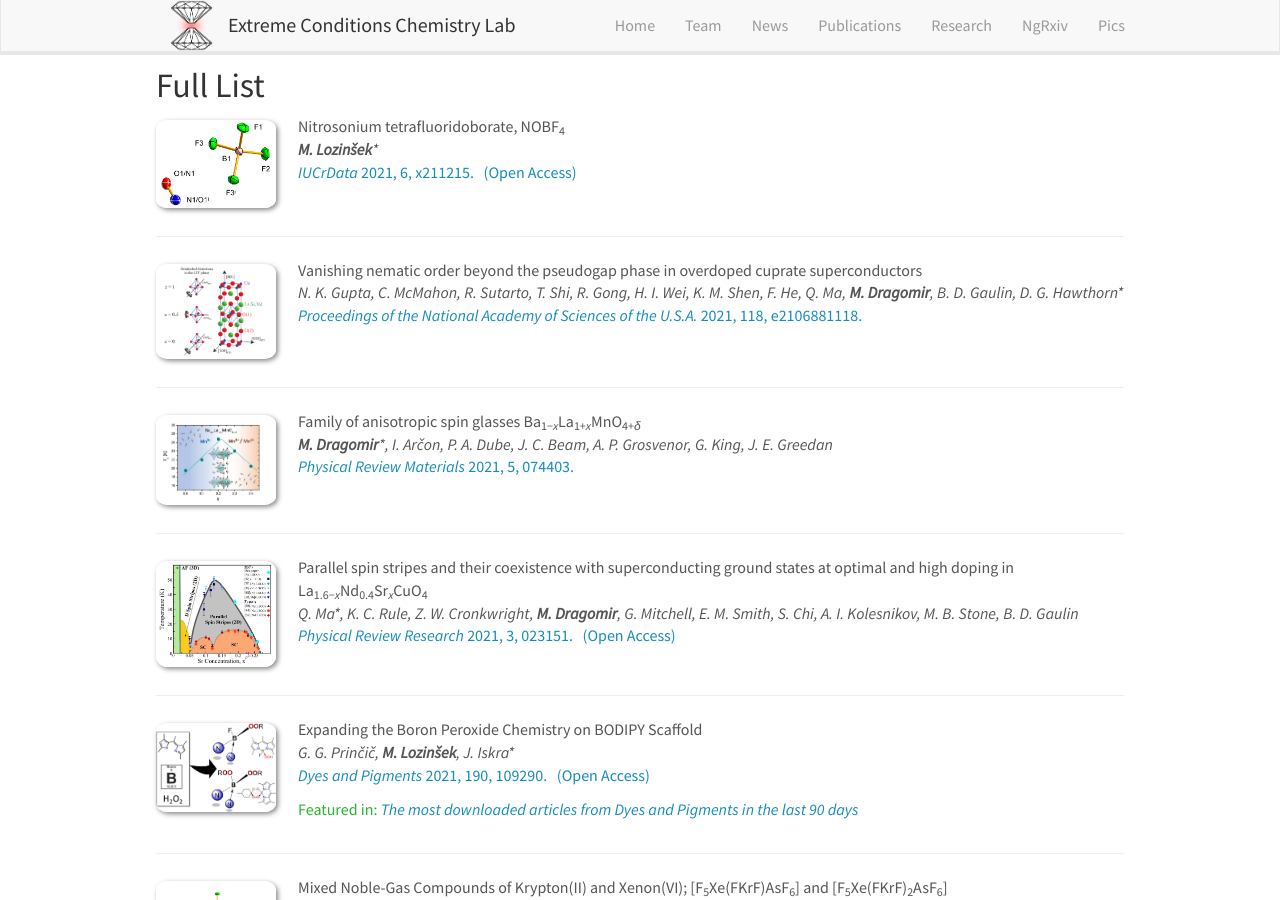
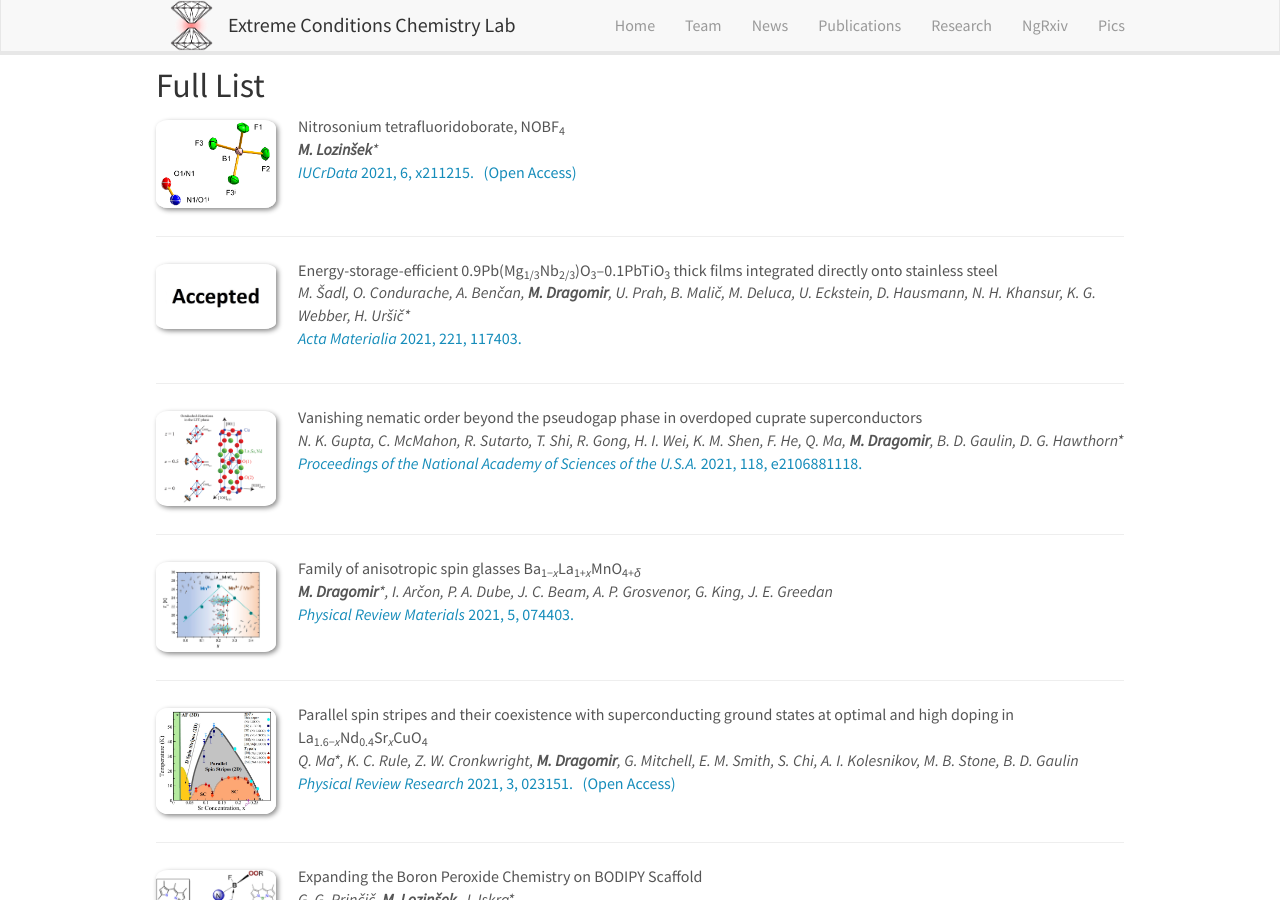
Before and after one commit to eccl-jsi/eccl-jsi.github.io, a Jekyll site: the page built from _pages/publications.md, in a window 1280 px wide and 900 px high, scrolled down 1497 px. Built offline with Jekyll 4.4.1, drawn with Linux system fonts in a browser that asks for light colours; nearby versions of some CDN libraries.

Commit message:
Update publist.yml

```diff
--- a/_data/publist.yml
+++ b/_data/publist.yml
@@ -8,6 +8,15 @@
     display: "<i>IUCrData</i> 2021, 6, x211215. &nbsp;&nbsp;(Open Access)"
     url: "https://doi.org/10.1107/S2414314621012153"
   title: "Nitrosonium tetrafluoridoborate, NOBF<sub>4</sub>"
+-
+  authors: "M. Šadl, O. Condurache, A. Benčan, <b>M. Dragomir</b>, U. Prah, B. Malič, M. Deluca, U. Eckstein, D. Hausmann, N. H. Khansur, K. G. Webber, H. Uršič*"
+  description: ""
+  highlight: 0
+  image: Accepted.jpg
+  link:
+    display: "<i>Acta Materialia</i> 2021, 221, 117403."
+    url: "https://doi.org/10.1016/j.actamat.2021.117403"
+  title: "Energy-storage-efficient 0.9Pb(Mg<sub>1/3</sub>Nb<sub>2/3</sub>)O<sub>3</sub>–0.1PbTiO<sub>3</sub> thick films integrated directly onto stainless steel"
 -
   authors: "N. K. Gupta, C. McMahon, R. Sutarto, T. Shi, R. Gong, H. I. Wei, K. M. Shen, F. He, Q. Ma, <b>M. Dragomir</b>, B. D. Gaulin, D. G. Hawthorn*"
   description: ""
```
